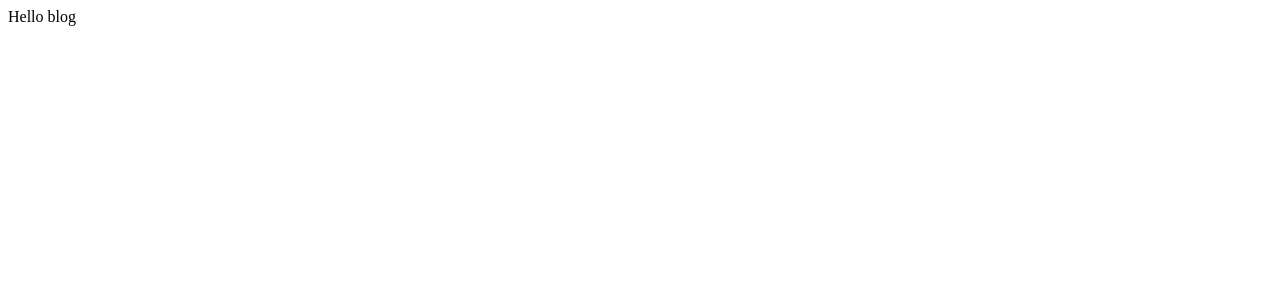
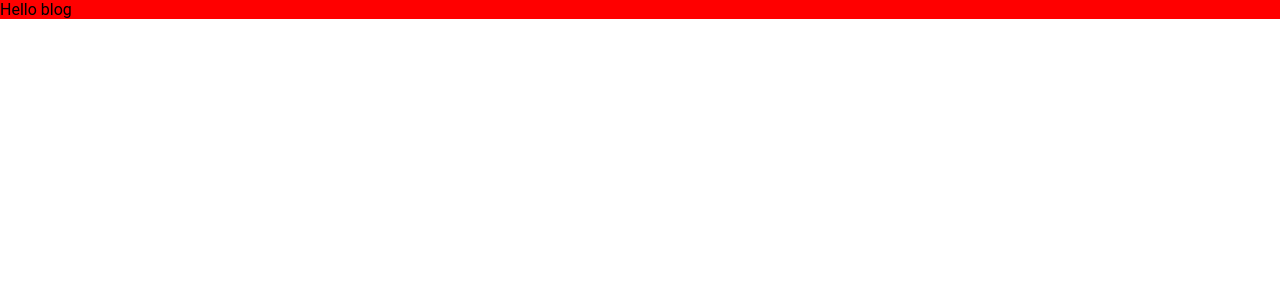
Before and after one commit to alehatsman/alehatsman.com, a Next.js app: page / in a window 1280 px wide. Shown: the top 300 px of the page. Built offline with nearby package versions, Linux system fonts and the light colour scheme.

Commit message:
Configure styled components

```diff
--- /dev/null
+++ b/pages/_app.js
@@ -0,0 +1 @@
+export { default } from 'components/App'
--- /dev/null
+++ b/pages/_document.js
@@ -0,0 +1 @@
+export { default } from 'components/Document'
--- a/pages/index.js
+++ b/pages/index.js
@@ -1,3 +1,9 @@
+import styled from 'styled-components'
+
+const Red = styled.div`
+  background: red;
+`
+
 export default function() {
-  return <div>Hello blog</div>
+  return <Red>Hello blog</Red>
 }
--- /dev/null
+++ b/src/components/App.js
@@ -0,0 +1,27 @@
+import App, { Container } from 'next/app'
+import React from 'react'
+import { GlobalStyle } from 'styles/global'
+
+class MyApp extends App {
+  static async getInitialProps ({ Component, ctx }) {
+    return {
+      pageProps: {
+        ...(Component.getInitialProps ? await Component.getInitialProps(ctx) : {})
+      }
+    }
+  }
+
+  render () {
+    const { Component, pageProps } = this.props
+    return (
+      <Container>
+        <React.Fragment>
+          <GlobalStyle />
+          <Component {...pageProps} />
+        </React.Fragment>
+      </Container>
+    )
+  }
+}
+
+export default MyApp
--- /dev/null
+++ b/src/components/Document.js
@@ -0,0 +1,40 @@
+import React from 'react'
+import Document, { Head, Main, NextScript } from 'next/document'
+import { ServerStyleSheet } from 'styled-components'
+
+export default class MyDocument extends Document {
+  static async getInitialProps (ctx) {
+    const sheet = new ServerStyleSheet()
+    const originalRenderPage = ctx.renderPage
+
+    try {
+      ctx.renderPage = () =>
+        originalRenderPage({
+          enhanceApp: (App) => (props) => sheet.collectStyles(<App {...props} />)
+        })
+
+      const initialProps = await Document.getInitialProps(ctx)
+      return {
+        ...initialProps,
+        styles: <>{initialProps.styles}{sheet.getStyleElement()}</>
+      }
+    } finally {
+      sheet.seal()
+    }
+  }
+
+  render () {
+    return (
+      <html>
+        <Head>
+          <meta name='viewport' content='initial-scale=1.0, width=device-width' />
+          {this.props.styleTags}
+        </Head>
+        <body>
+          <Main />
+          <NextScript />
+        </body>
+      </html>
+    )
+  }
+}
--- /dev/null
+++ b/src/styles/global.js
@@ -0,0 +1,35 @@
+import { createGlobalStyle } from 'styled-components'
+
+export const GlobalStyle = createGlobalStyle`
+  html, body {
+    height: 100%;
+    width: 100%;
+  }
+
+  html {
+    font-size: 62.5%;
+  }
+
+  body {
+    font-family: 'Roboto', sans-serif;
+    font-size: 1.6rem;
+    margin: 0;
+    padding: 0;
+  }
+
+  #__next {
+    height: 100%;
+  }
+
+  * {
+    box-sizing: border-box;
+  }
+
+  a {
+    text-decoration: none;
+  }
+
+  a:link, a:visited, a:active {
+    color: inherit;
+  }
+`
```
Also changed, not shown: package.json (+6 -1 lines), .babelrc, 1 other file (tests, documents, lock files or other folders).
